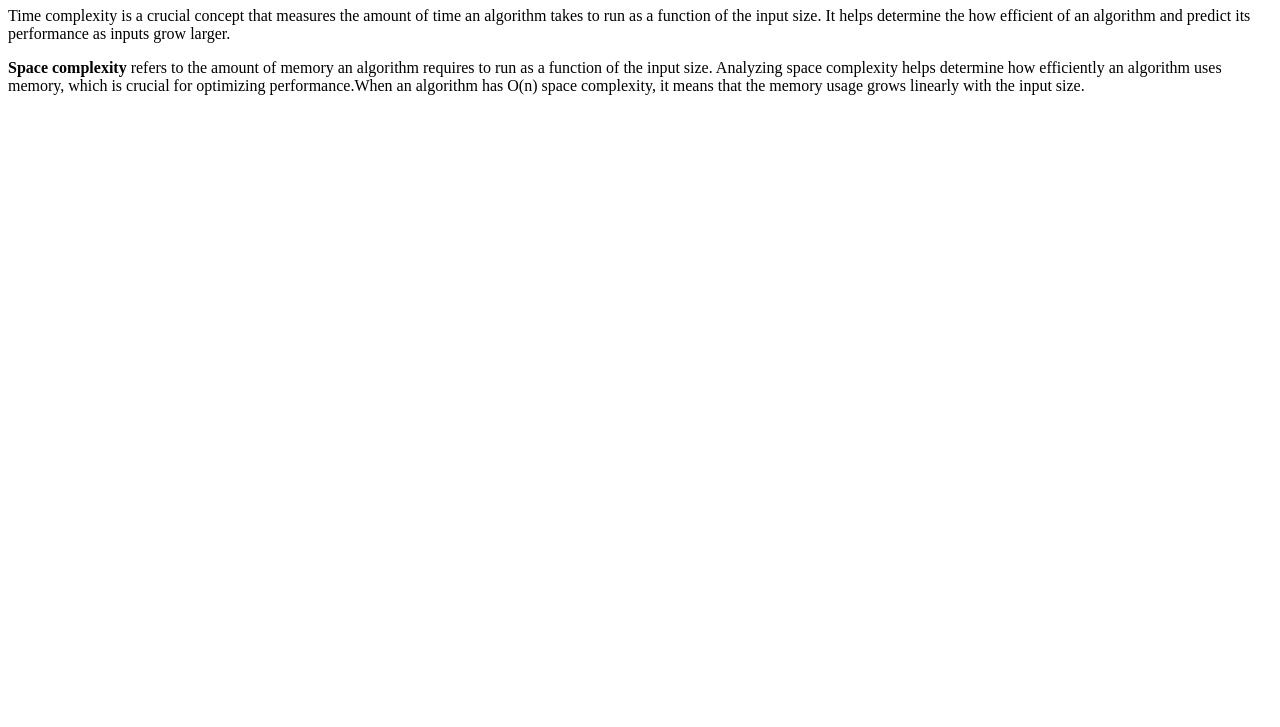
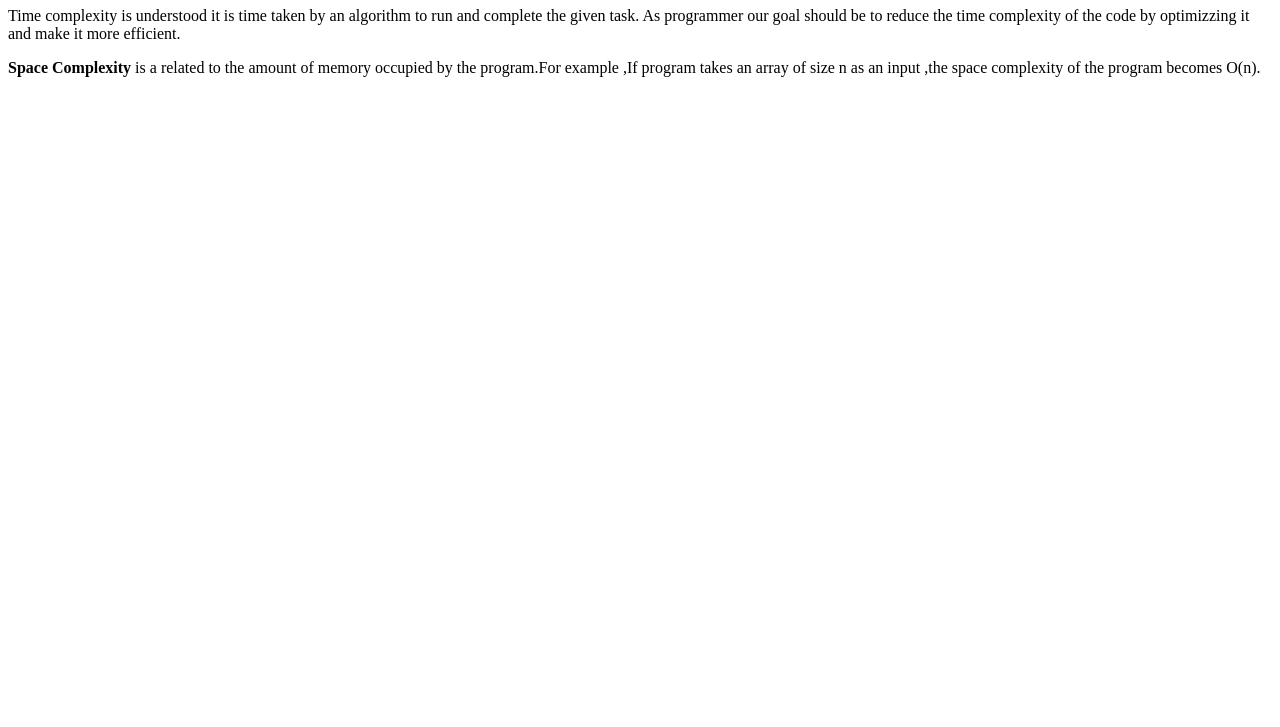
Before and after one commit to acciojob/time-and-space-complexity-Rahulw2105, a website: page main.html in a window 1280 px wide. Shown: the part 73-800 px from the top of the page. Drawn offline with Linux system fonts and the light colour scheme.

Commit message:
created a submission

```diff
--- a/main.html
+++ b/main.html
@@ -8,8 +8,8 @@
 
 <body>
 	<h1>Time and Space Complexity</h1>
-	<p>Time complexity is a crucial concept that measures the amount of time an algorithm takes to run as a function of the input size. It helps determine the how  efficient of an algorithm and predict its performance as inputs grow larger.</p>
- <p> <b>Space complexity</b> refers to the amount of memory an algorithm requires to run as a function of the input size. Analyzing space complexity helps determine how efficiently an algorithm uses memory, which is crucial for optimizing performance.When an algorithm has O(n) space complexity, it means that the memory usage grows linearly with the input size. </p>
+	<p>Time complexity is understood it is time taken by an algorithm to run and complete the given task. As programmer our goal should be to reduce the time complexity of the code by optimizzing it and make it more efficient.</p>
+	<p><b>Space Complexity</b> is a related to the amount of memory occupied by the program.For example ,If program takes an array of size n as an input ,the space complexity of the program becomes O(n).  </p>
 	<!-- the entire body must be written by student -->
     <script type="text/javascript" src="./script.js">
 </script>
```
